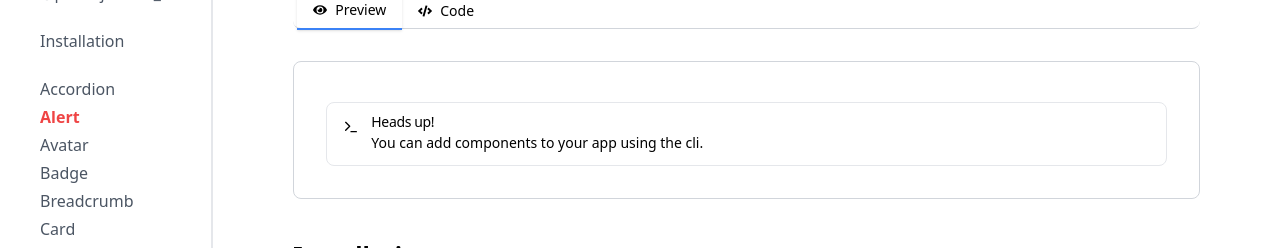
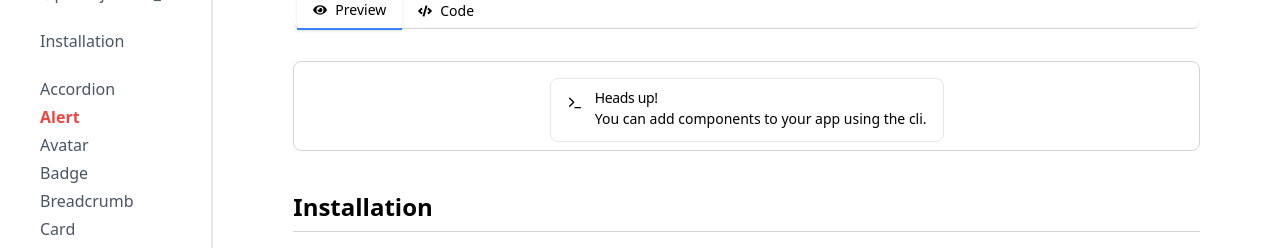
Before and after one commit to rishavchand/ui-unify, a Next.js app: page /components/Alert in a window 1280 px wide. Shown: the part 359-607 px from the top of the page. Built offline with nearby package versions, Linux system fonts and the light colour scheme.

Commit message:
feat: add Calendar component with demo and installation instructions, and remove old Calendar page

```diff
--- a/app/(components)/components/Calander/page.tsx
+++ b/app/(components)/components/Calendar/page.tsx
@@ -32,7 +32,7 @@ export function CalendarDemo() {
         library="Shadcn/ui"
         filename="Calendar.tsx"
         cli={`npx shadcn@latest add calendar`}
-        Tab1={<CalendarDemo/>}
+        Tab1={<CalendarDemo />}
         child={
           <>
             <div>
--- a/app/(components)/components/preview/AccordianDemo.tsx
+++ b/app/(components)/components/preview/AccordianDemo.tsx
@@ -7,7 +7,7 @@ import {
 
 export function AccordionDemo() {
   return (
-    <Accordion type="single" collapsible className="w-full">
+    <Accordion type="single" collapsible className="w-96">
       <AccordionItem value="item-1">
         <AccordionTrigger>Is it accessible?</AccordionTrigger>
         <AccordionContent>
--- a/components/FullComponent.tsx
+++ b/components/FullComponent.tsx
@@ -5,7 +5,6 @@ import { CodePreview } from '@/components/ui/CodePreview';
 
 import React from 'react';
 import { CodeBlockDemo } from '@/components/ui/Codeblock';
-import { AccordionDemo } from '@/app/(components)/components/preview/AccordianDemo';
 import { Installation } from './Installation';
 import { Snippet } from '@nextui-org/snippet';
 import { FaTerminal } from 'react-icons/fa';
--- a/components/Installation.tsx
+++ b/components/Installation.tsx
@@ -26,7 +26,7 @@ export function Installation({ tab1Content, tab2Content }: TabsProps) {
         </TabsTrigger>
       </TabsList>
       <div className="mt-8">
-        <TabsContent className=" max-h-96 overflow-auto" value="cli">
+        <TabsContent className=" max-h-96 overflow-auto " value="cli">
           {tab1Content}
         </TabsContent>
         <TabsContent className="p-2  overflow-auto" value="manual">
--- a/components/ui/CodePreview.tsx
+++ b/components/ui/CodePreview.tsx
@@ -26,11 +26,14 @@ export function CodePreview({ tab1Content, tab2Content }: TabsProps) {
         </TabsTrigger>
       </TabsList>
       <div className="mt-8 border max-h-96 border-gray-300 dark:border-gray-700 rounded-lg ">
-        <TabsContent className="p-8 max-h-96 overflow-auto" value="Code">
+        <TabsContent
+          className="p-2 max-h-96 overflow-auto  "
+          value="Preview"
+        >
+          {tab2Content}
+        </TabsContent>
+        <TabsContent className="p-2 max-h-96 overflow-auto flex align-center justify-center w-full " value="Code">
           {tab1Content}
-        </TabsContent>
-        <TabsContent className="p-2 max-h-96 overflow-auto" value="Preview">
-          {tab2Content}
         </TabsContent>
       </div>
     </Tabs>
```
